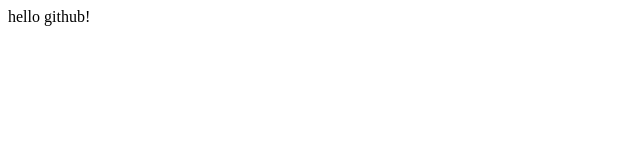
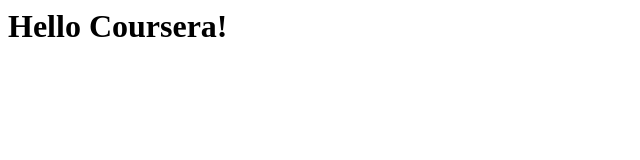
Before and after one commit to soyunp1/coursera-test, a plain HTML site: page index.html in a window 1280 px wide. Shown: the whole page, without its empty margins (0-640 px from the left). Drawn offline with Linux system fonts and the light colour scheme.

Commit message:
Update index.html

```diff
--- a/index.html
+++ b/index.html
@@ -1,8 +1,8 @@
 <html>
 <head>
-<title>hello github!</title>
+<title>Hello Coursera!</title>
 </head>
 <body>
-hello github!
+  <h1>Hello Coursera!</h1>
 </body>
 </html>
```
